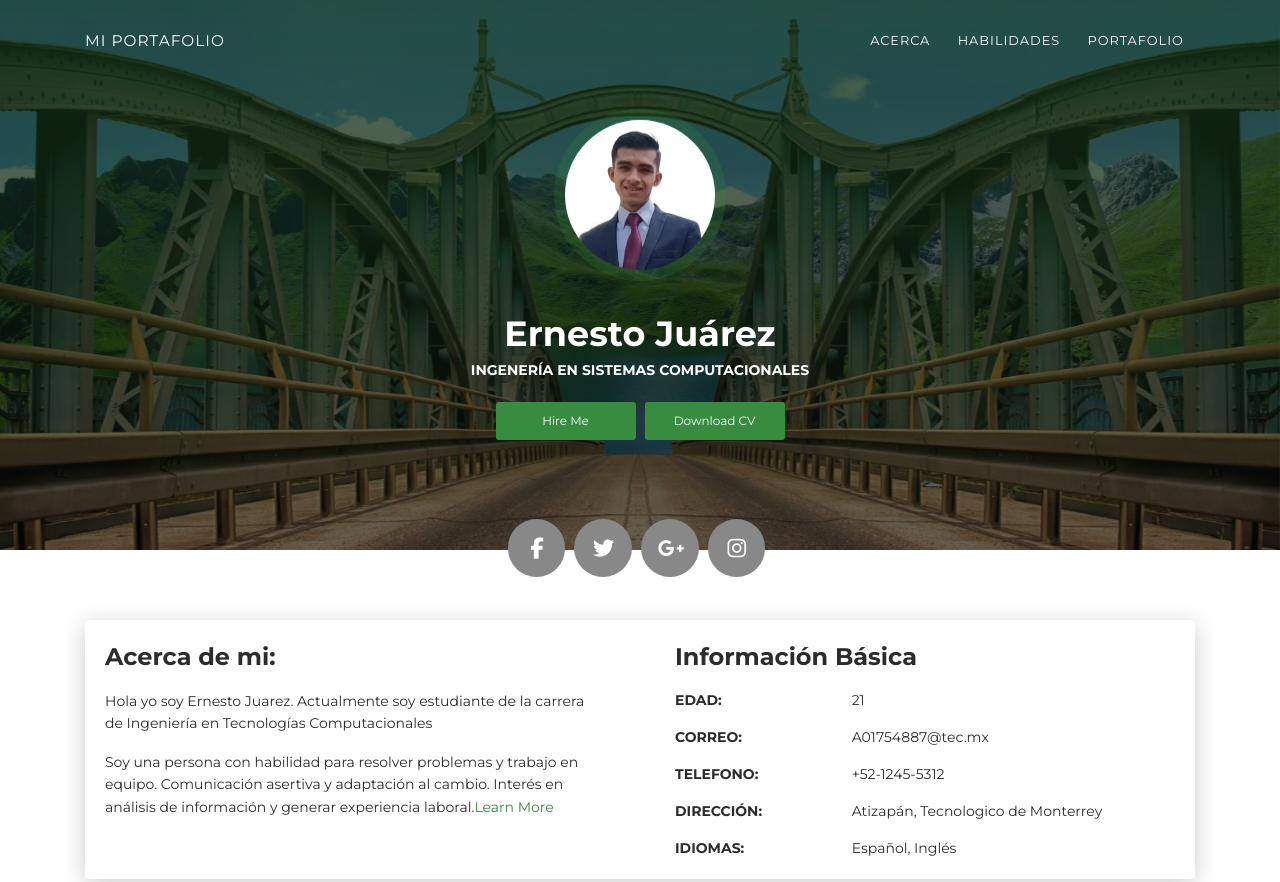
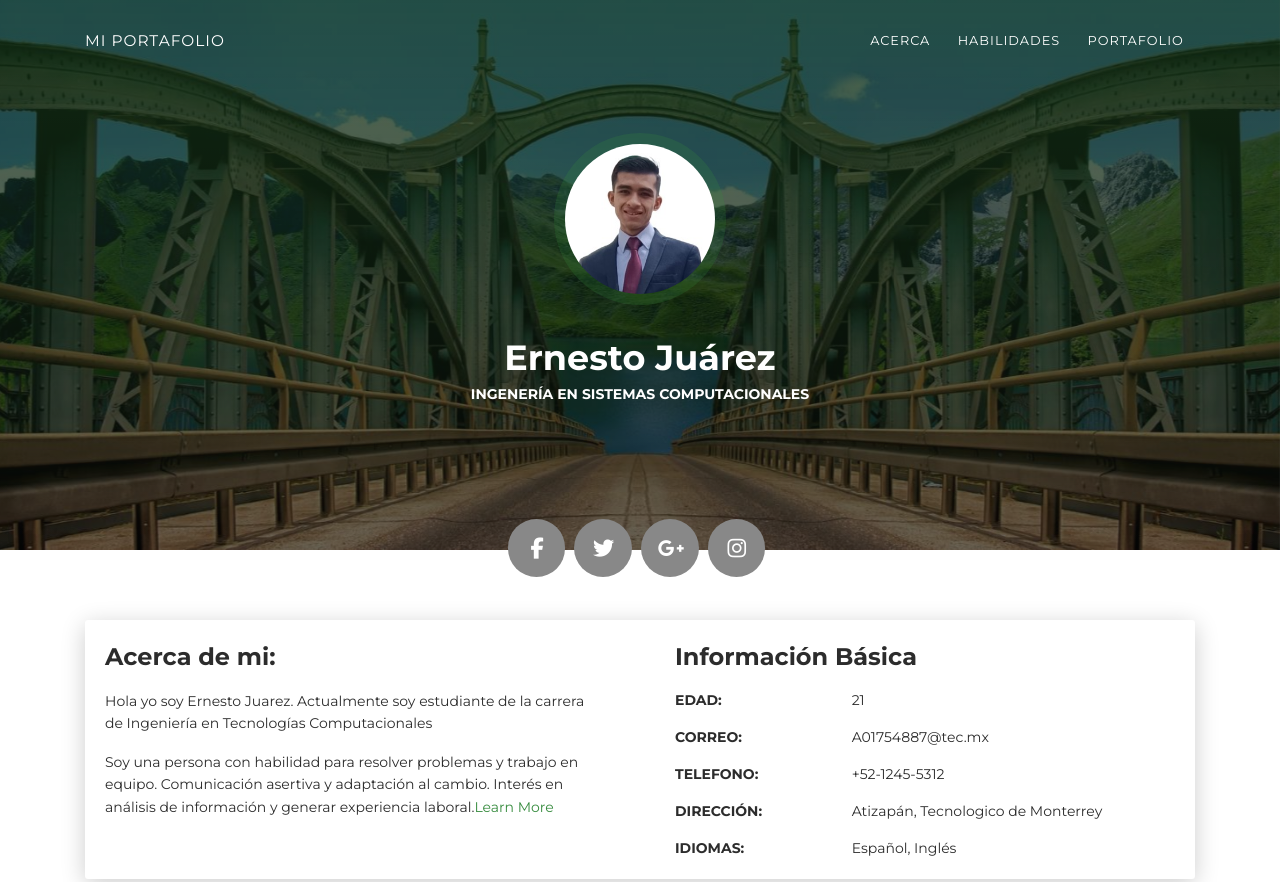
Before and after one commit to Ernesto-Juarez-Torres-A01754887/Ernesto-Juarez-Torres-A01754887.github.io, a plain HTML site: page index.html in a window 1280 px wide. Shown: the top 882 px of the page. Drawn offline with Linux system fonts and the light colour scheme.

Commit message:
Update index.html

```diff
--- a/index.html
+++ b/index.html
@@ -48,7 +48,7 @@
         <div class="content-center">
           <div class="cc-profile-image"><a href="#"><img src="images/ernesto.jpg" alt="Image"/></a></div>
           <div class="h2 title">Ernesto Juárez</div>
-          <p class="category text-white">Ingenería en Sistemas Computacionales</p><a class="btn btn-primary smooth-scroll mr-2" href="#contact" data-aos="zoom-in" data-aos-anchor="data-aos-anchor">Hire Me</a><a class="btn btn-primary" href="#" data-aos="zoom-in" data-aos-anchor="data-aos-anchor">Download CV</a>
+          <p class="category text-white">Ingenería en Sistemas Computacionales</p>
         </div>
       </div>
       <div class="section">
```
